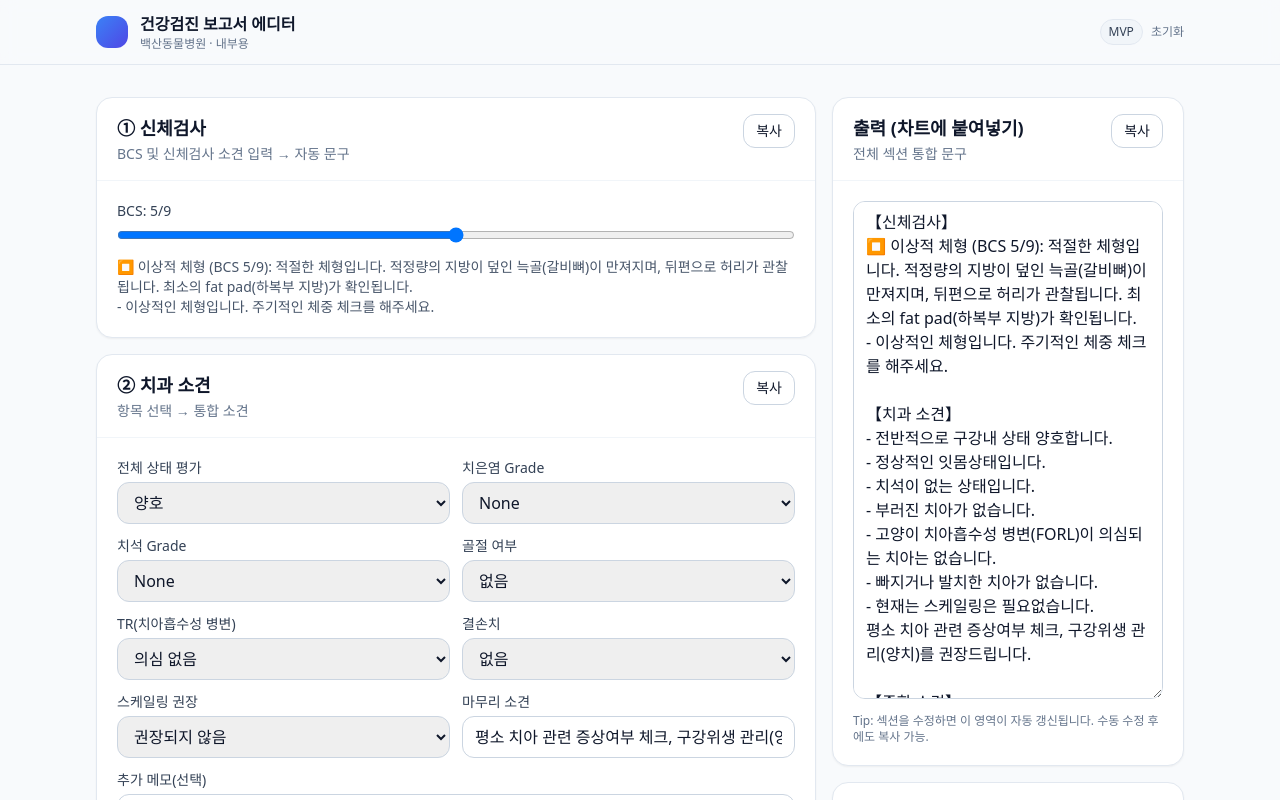
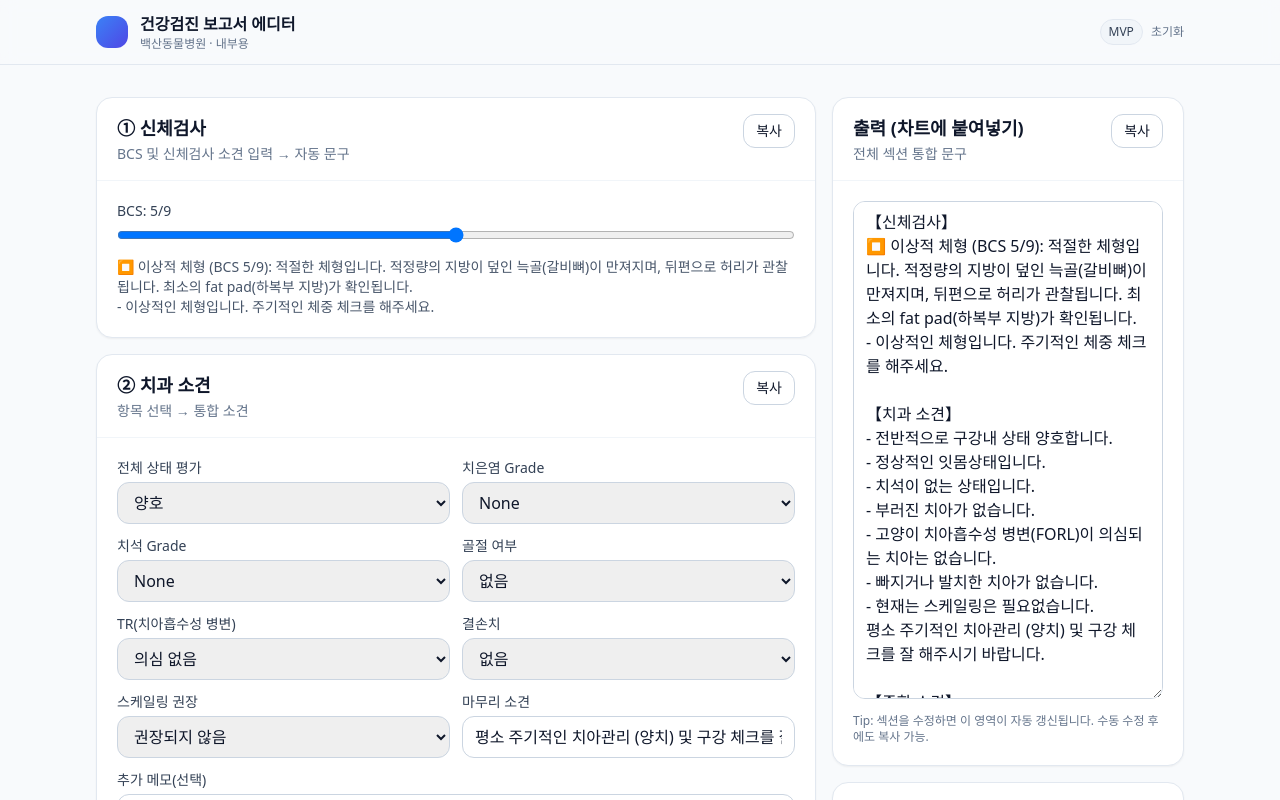
Before and after one commit to hodewdew-creator/BS_health_report_editor, a React (Vite) app: page / in a window 1280 px wide. Shown: the top 800 px of the page. Built offline with nearby package versions, Linux system fonts and the light colour scheme.

Commit message:
Update App.jsx

```diff
--- a/src/App.jsx
+++ b/src/App.jsx
@@ -288,7 +288,7 @@ const defaultDental = {
   tr: "의심 없음",
   missing: "없음",
   scaling: "권장되지 않음",
-  wrap: "평소 치아 관련 증상여부 체크, 구강위생 관리(양치)를 권장드립니다.",
+  wrap: "평소 주기적인 치아관리 (양치) 및 구강 체크를 잘 해주시기 바랍니다.",
   note: "",
 };
 function makeDentalText(d){
```
